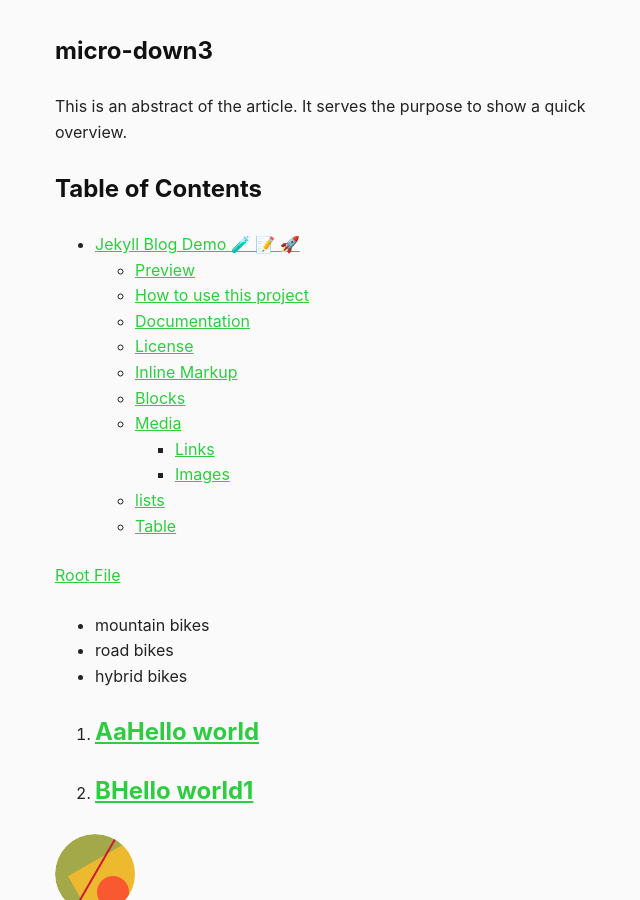
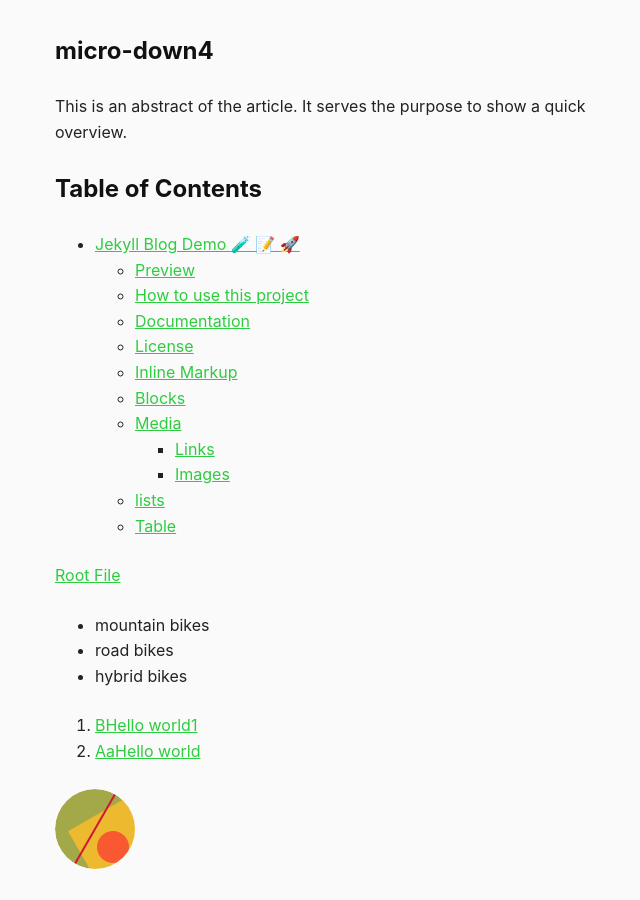
Before and after one commit to werktat/bruno, a Jekyll site: the page built from index.md, in a window 1280 px wide and 900 px high. Shown: the whole window, without its empty margins (285-925 px from the left). Built offline with Jekyll 4.4.1, drawn with Linux system fonts in a browser that asks for light colours.

Commit message:
Update index.md

```diff
--- a/index.md
+++ b/index.md
@@ -2,7 +2,7 @@
 layout: default
 title: TestBlog
 ---
-# micro-down3
+# micro-down4
 {:.no_toc}
 
 This is an abstract of the article. It serves the purpose to
@@ -23,11 +23,12 @@ show a quick overview.
 </ul>
 
   <ol>
-    {% for post in site.chapters %}
+    {% assign items = site.chapters | sort: 'weight' %}
+    {% for post in items %}
       <li>
-        <h2>
+
           <a href="{{ post.url | relative_url }}">{{ post.title }}</a>
-        </h2>
+
       </li>
     {% endfor %}
   </ol>
```
